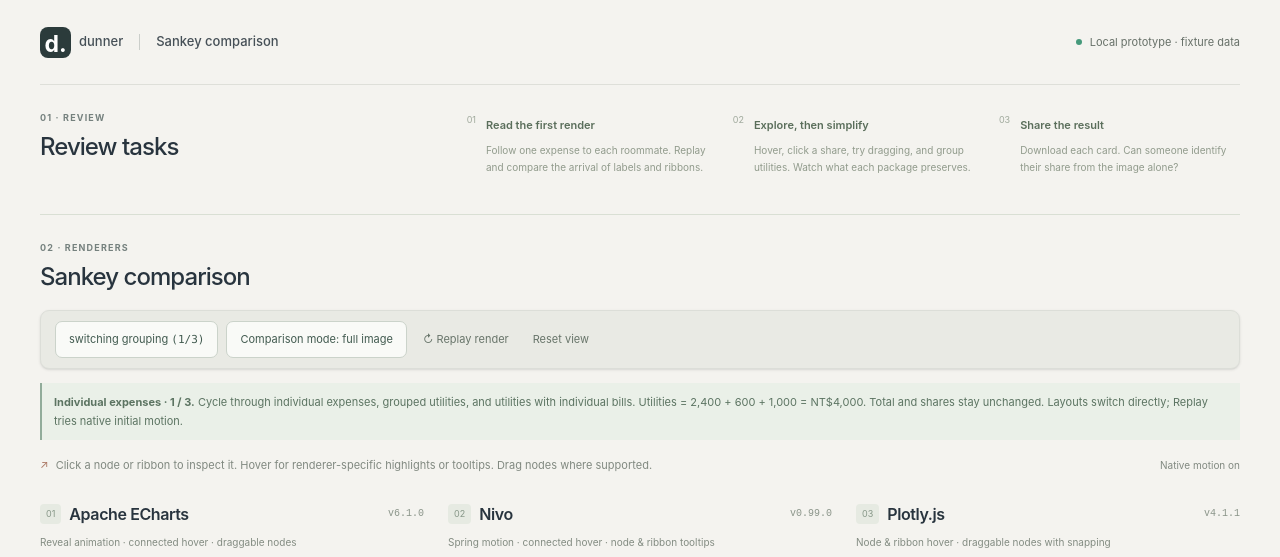
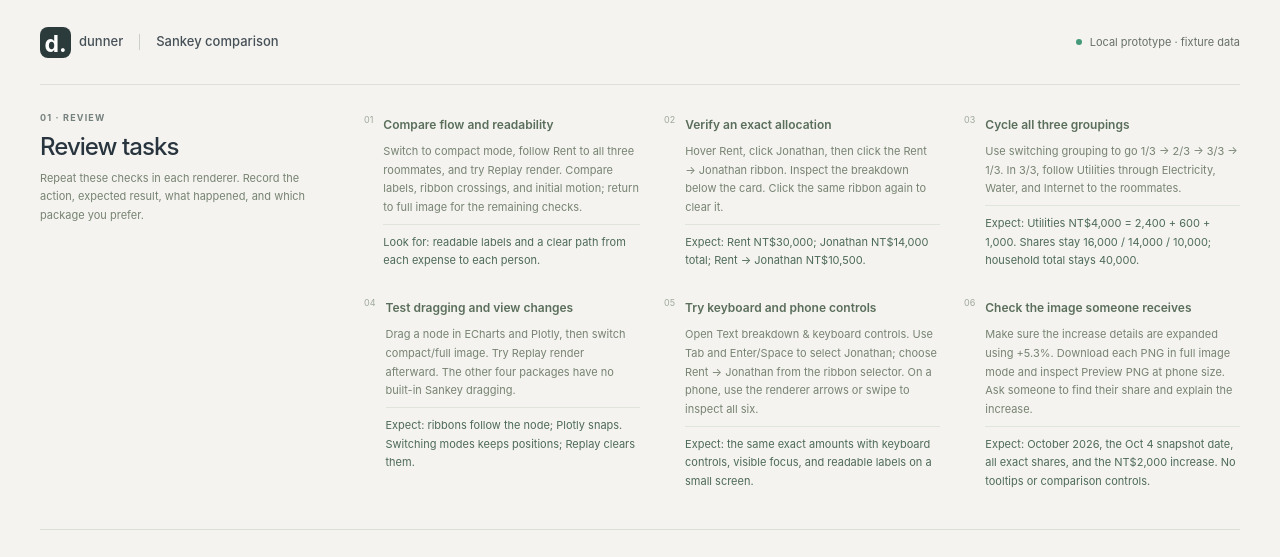
Before and after one commit to pomodorozhong/dunner, a React (Vite) app: page / in a window 1280 px wide. Both pictures are taken after a click on the button "Compact comparison". Shown: the top 557 px of the page. Built offline with nearby package versions, Linux system fonts and the light colour scheme.

Commit message:
docs(review): expand practical Sankey comparison tasks

```diff
--- a/src/App.tsx
+++ b/src/App.tsx
@@ -95,8 +95,16 @@
         <header className="page-section-heading">
           <p className="eyebrow">01 · REVIEW</p>
           <h2 id="review-tasks-title">Review tasks</h2>
+          <p>Repeat these checks in each renderer. Record the action, expected result, what happened, and which package you prefer.</p>
         </header>
-        <ol><li><span>01</span><div><strong>Read the first render</strong><p>Follow one expense to each roommate. Replay and compare the arrival of labels and ribbons.</p></div></li><li><span>02</span><div><strong>Explore, then simplify</strong><p>Hover, click a share, try dragging, and group utilities. Watch what each package preserves.</p></div></li><li><span>03</span><div><strong>Share the result</strong><p>Download each card. Can someone identify their share from the image alone?</p></div></li></ol>
+        <ol>
+          <li><span>01</span><div><strong>Compare flow and readability</strong><p>Switch to compact mode, follow Rent to all three roommates, and try Replay render. Compare labels, ribbon crossings, and initial motion; return to full image for the remaining checks.</p><p className="review-expected">Look for: readable labels and a clear path from each expense to each person.</p></div></li>
+          <li><span>02</span><div><strong>Verify an exact allocation</strong><p>Hover Rent, click Jonathan, then click the Rent → Jonathan ribbon. Inspect the breakdown below the card. Click the same ribbon again to clear it.</p><p className="review-expected">Expect: Rent NT$30,000; Jonathan NT$14,000 total; Rent → Jonathan NT$10,500.</p></div></li>
+          <li><span>03</span><div><strong>Cycle all three groupings</strong><p>Use switching grouping to go 1/3 → 2/3 → 3/3 → 1/3. In 3/3, follow Utilities through Electricity, Water, and Internet to the roommates.</p><p className="review-expected">Expect: Utilities NT$4,000 = 2,400 + 600 + 1,000. Shares stay 16,000 / 14,000 / 10,000; household total stays 40,000.</p></div></li>
+          <li><span>04</span><div><strong>Test dragging and view changes</strong><p>Drag a node in ECharts and Plotly, then switch compact/full image. Try Replay render afterward. The other four packages have no built-in Sankey dragging.</p><p className="review-expected">Expect: ribbons follow the node; Plotly snaps. Switching modes keeps positions; Replay clears them.</p></div></li>
+          <li><span>05</span><div><strong>Try keyboard and phone controls</strong><p>Open Text breakdown & keyboard controls. Use Tab and Enter/Space to select Jonathan; choose Rent → Jonathan from the ribbon selector. On a phone, use the renderer arrows or swipe to inspect all six.</p><p className="review-expected">Expect: the same exact amounts with keyboard controls, visible focus, and readable labels on a small screen.</p></div></li>
+          <li><span>06</span><div><strong>Check the image someone receives</strong><p>Make sure the increase details are expanded using +5.3%. Download each PNG in full image mode and inspect Preview PNG at phone size. Ask someone to find their share and explain the increase.</p><p className="review-expected">Expect: October 2026, the Oct 4 snapshot date, all exact shares, and the NT$2,000 increase. No tooltips or comparison controls.</p></div></li>
+        </ol>
       </section>
 
       <section className="page-section sankey-comparison" aria-labelledby="sankey-comparison-title">
--- a/src/styles.css
+++ b/src/styles.css
@@ -107,13 +107,14 @@
 .inspector-body caption { text-align: left; padding-bottom: 8px; }
 .inspector-body th, .inspector-body td { padding: 6px 3px; text-align: right; border-bottom: 1px solid #d9e1d4; }
 .inspector-body th:first-child { text-align: left; font-weight: 500; }
-.comparison-notes { display: grid; grid-template-columns: 1fr 2fr; gap: 40px; }
+.comparison-notes { display: grid; grid-template-columns: 1fr 3fr; gap: 32px; }
 .comparison-notes .page-section-heading { margin-bottom: 0; }
-.comparison-notes ol { display: grid; grid-template-columns: repeat(3, minmax(0, 1fr)); gap: 25px; }
+.comparison-notes ol { display: grid; grid-template-columns: repeat(3, minmax(0, 1fr)); gap: 24px; }
 .comparison-notes li { display: flex; gap: 10px; }
 .comparison-notes li > span { font-size: 9px; color: #9fa99c; padding-top: 2px; }
-.comparison-notes strong { font-size: 11px; color: #5a6e5b; font-weight: 600; }
-.comparison-notes p:not(.eyebrow) { font-size: 10px; color: #919b8c; line-height: 1.7; margin-top: 7px; }
+.comparison-notes strong { font-size: 12px; color: #5a6e5b; font-weight: 600; }
+.comparison-notes p:not(.eyebrow) { font-size: 11px; color: #778372; line-height: 1.7; margin-top: 7px; }
+.comparison-notes p.review-expected { color: #4e6a58; padding-top: 8px; border-top: 1px solid #dfe5da; }
 .site-footer { display: flex; justify-content: space-between; flex-wrap: wrap; gap: 12px; border-top: 1px solid #d9dfd4; padding: 24px 0; color: #929e8f; font-size: 9px; }
 .error-message { font-size: 11px; color: #a1563f; margin-top: 12px; padding: 10px; background: #fff0e8; border-radius: 6px; }
 .error-message button { text-decoration: underline; }
```
